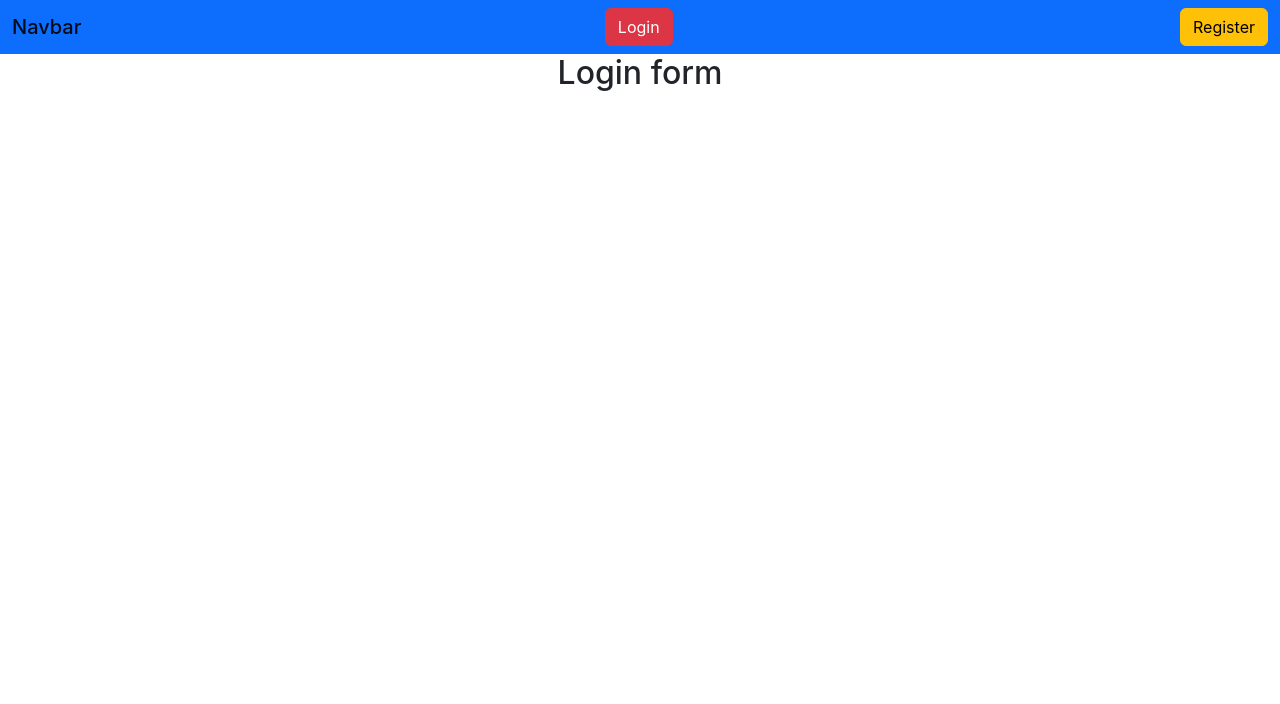
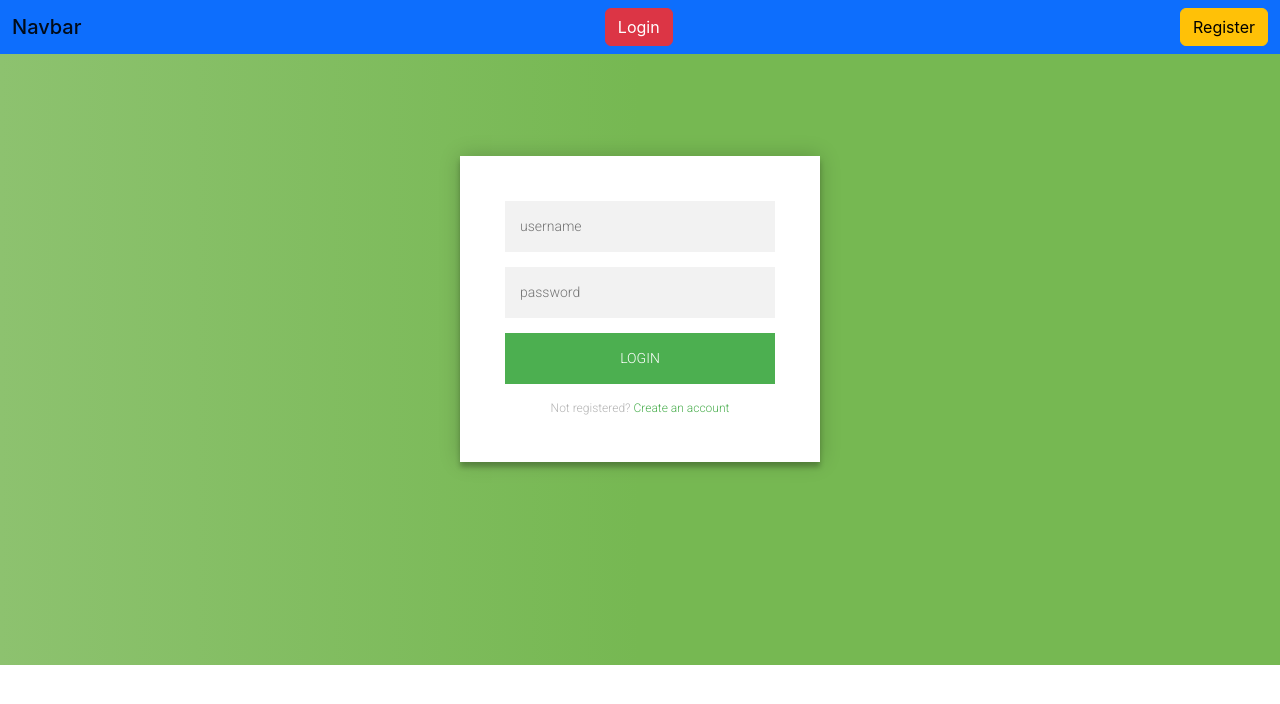
Before and after one commit to YezhovOleksandr/PetProject, a React (Create React App) app in the folder PetProject/petproject-front/: page /login in a window 1280 px wide. Shown: the top 704 px of the page. Built offline with nearby package versions, Linux system fonts and the light colour scheme.

Commit message:
Modifying login page

```diff
--- a/PetProject/petproject-front/src/pages/Login.js
+++ b/PetProject/petproject-front/src/pages/Login.js
@@ -1,7 +1,14 @@
+import "../css/Register.css"
+
 export default function Login() {
     return (
-        <div>
-            <h2>Login form</h2>
+        <div className={"login-page body-container"}>
+            <form className="form">
+                <input type="text" placeholder="username"/>
+                <input type="password" placeholder="password"/>
+                <button>login</button>
+                <p className="message">Not registered? <a href="#">Create an account</a></p>
+            </form>
         </div>
     );
 }
```
Also changed, not shown: PetProject/petproject-front/src/pages/Register.js (+1 -6 lines).
